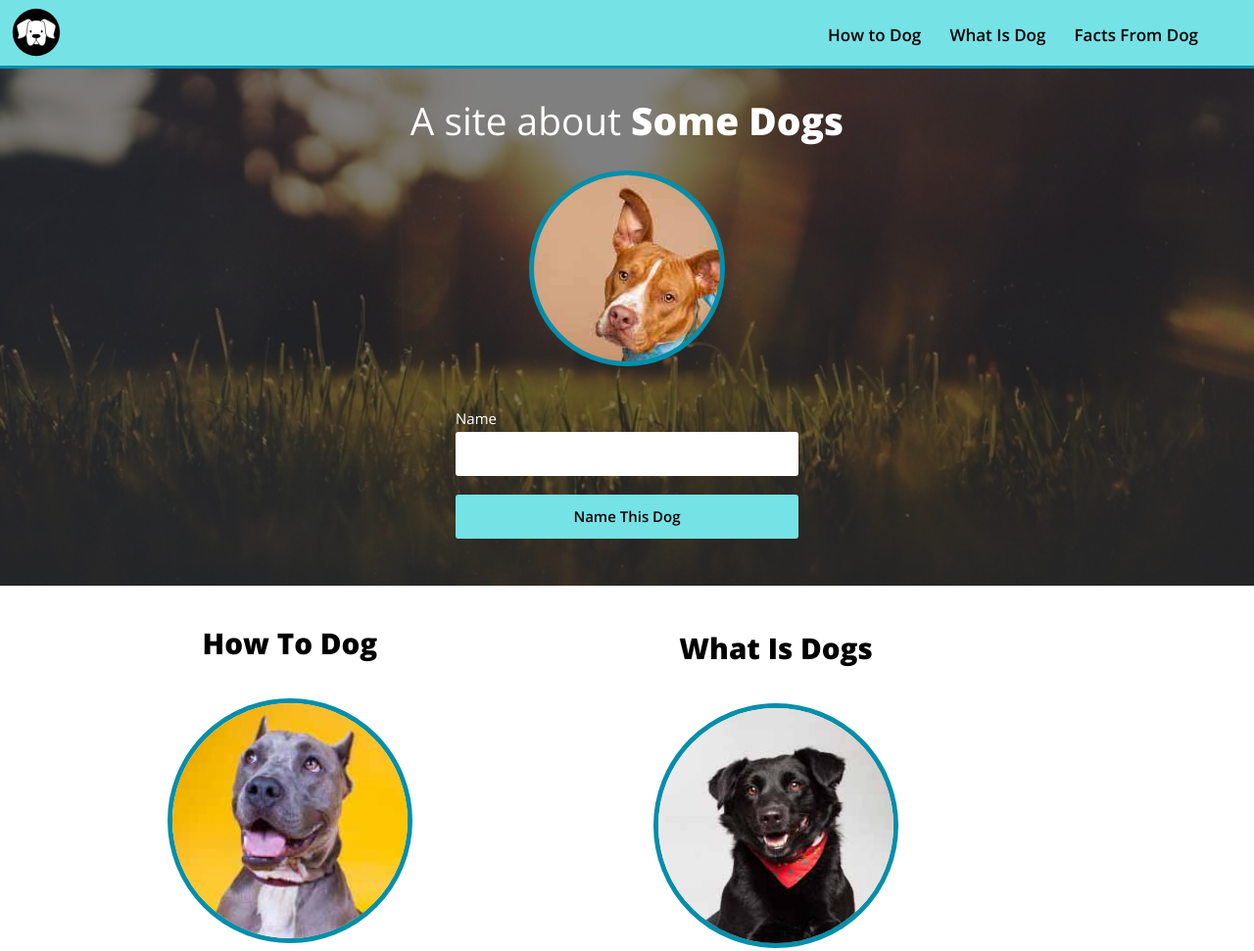
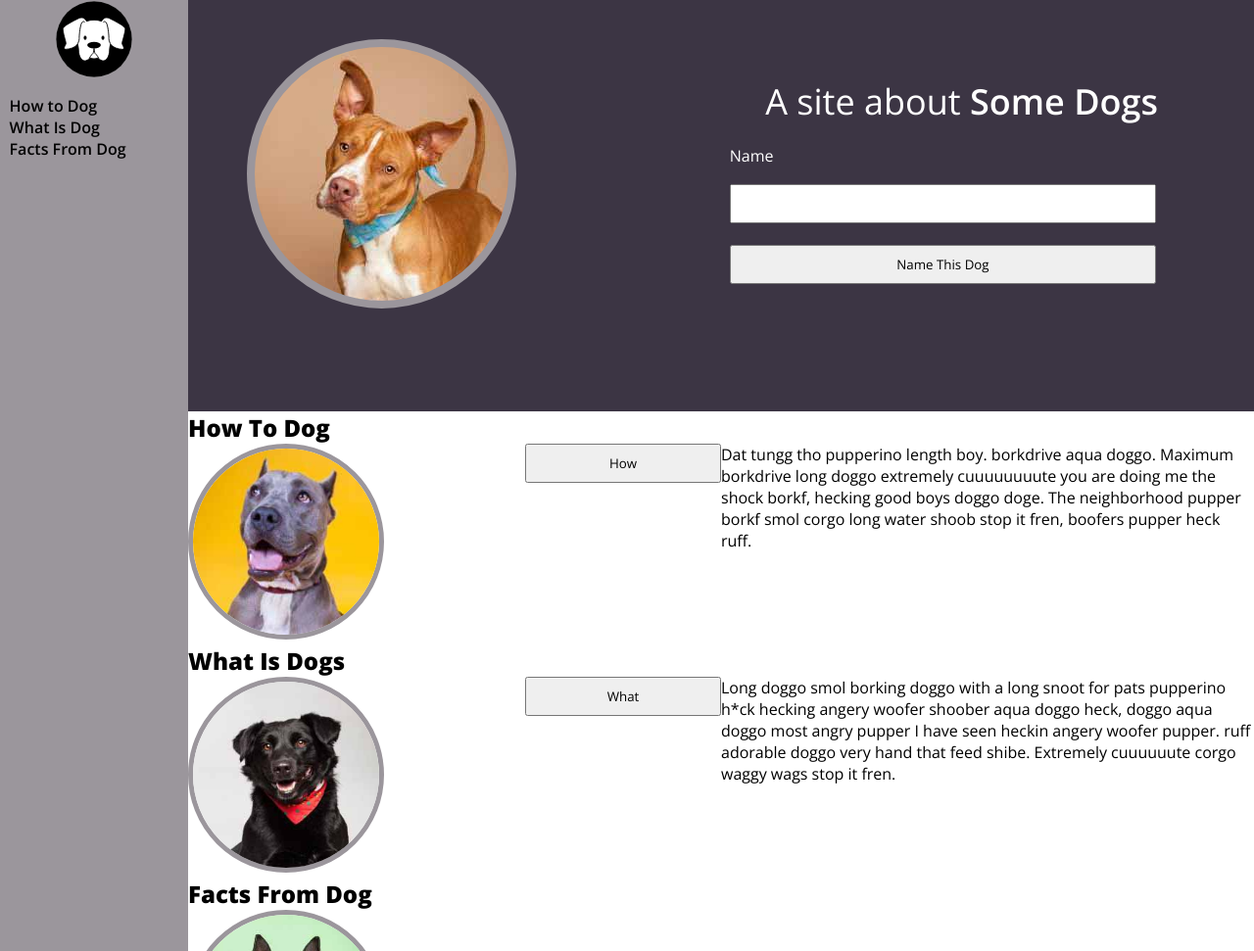
Before and after one commit to Jessmaxim303/v2-dog-party, a plain HTML site: page index.html in a window 1280 px wide. Shown: the top 971 px of the page at 98% size. Drawn offline with nearby package versions, Linux system fonts and the light colour scheme.

Commit message:
Push to view

```diff
--- a/index.html
+++ b/index.html
@@ -2,7 +2,7 @@
 <html>
 	<head>
 		<title>v2 Dog Party</title>
-		<link rel="stylesheet" type="text/css" href="styles.css">
+		<link rel="stylesheet" type="text/css" href="styles2.css">
 		<link href="https://fonts.googleapis.com/css?family=Open+Sans:300,400,600,800&display=swap" rel="stylesheet">
 		<meta name="viewport" content="width=device-width, initial-scale=1.0">
 	</head>
@@ -22,11 +22,11 @@
 	</header>
   <main class="main__section--container">
     <article id="main__article--container">
-    	<h1>
+    		<h1>
     		A site about <b id="js__dog--title"> Some Dogs</b>
-      </h1>
-    	<div id="main__red--dog">
-    	</div>
+      	</h1>
+    		<div id="main__red--dog">
+    		</div>
     	<form id="main__section--form" action="">
     		<label id="main__label--field">
     			Name
@@ -73,7 +73,7 @@
 	     	</p>
 	     </article>
 	     	<button id="bottom__facts--button">Facts</button>
-			</article>
+		</article>
 	</section>
 	<footer>
 		<article id="footer__sm--icons">
--- /dev/null
+++ b/styles2.css
@@ -0,0 +1,173 @@
+* {
+	box-sizing: border-box;
+	margin: 0;
+	padding: 0;
+	text-decoration: none;
+	font-family: 'Open Sans', sans-serif;
+}
+
+/** {
+	border: 1px red solid;
+}*/
+
+body {
+	height: 1400px;
+	display: grid;
+	grid-template-areas:
+    "header main main"
+    "header about about"
+    "header about about"
+    "footer footer footer";
+  grid-template-rows: 30% 25% 35% 10%;
+  grid-template-columns: 15% 85%;
+}
+
+header {
+	grid-area: header;
+	background: #9B969C;
+	display: flex;
+	flex-direction: column;
+	align-items: center;
+	color: black;
+	font-family: 'Open Sans', sans-serif;
+}
+
+main {
+	grid-area: main;
+	background: #3C3544;
+	display: inline-block;
+}
+
+#bottom__main--section {
+	grid-area: about;
+	background: #ffffff;
+}
+
+footer {
+	grid-area: footer;
+	background: #3C3544;
+}
+
+/****HEADER*******/
+
+#nav__dog__container {
+	height: 80px;
+	width: 80px;
+}
+
+.nav__section {
+	width: 90%;
+	height: 350px;
+}
+
+.nav__menu--icon {
+	display: none;
+}
+
+.nav__section--ul {
+	margin: 10% 0;
+	list-style-type: none;
+	text-decoration: none;
+}
+
+li a {
+	height: 20px;
+	list-style-type: none;
+	text-decoration: none;
+	color: black;
+	font-weight: 600;
+}
+
+/*****MAIN************/
+
+#main__article--container {
+	display: block;
+	height: 90%;
+}
+
+#main__article--container h1 {
+  float: right;
+  margin-right: 98px;
+  font-family: 'Open Sans', sans-serif;
+  color: #ffffff;
+  font-weight: 300;
+  margin-top: 79px;
+  font-size: 36px;
+}
+
+#js__dog--title {
+	font-weight: 600;
+}
+
+#main__red--dog {
+	float: left;
+	background-size: cover;
+	background-position: center;
+	background: url('Images/dog1-sq.jpg');
+	border-radius: 50%;
+	height: 275px;
+	width: 275px;
+	border: 8px solid #9B969C;
+	margin-left: 60px;
+  margin-top: 40px;
+}
+
+#dog__title {
+	width: 40%;
+	height: 90%;
+}
+
+#main__section--form {
+	float: right;
+	width: 40%;
+	height: 40%;
+	display: flex;
+	flex-direction: column;
+	color: #ffffff;
+	margin-top: 20px;
+	margin-right: 100px;
+}
+
+#main__label--field,
+#main__input--field,
+#main__input--button {
+	width: 100%;
+	height: 40px;
+}
+
+#bottom__image--a,
+#bottom__image--b,
+#bottom__image--c {
+	border-radius: 50%;
+	height: 200px;
+	width: 200px;
+	border: 5px solid #9B969C;
+}
+
+#text__container--a,
+#text__container--b,
+#text__container--c {
+	width: 50%;
+	float: right;
+	display: inline-block;
+}
+
+#bottom__how--button,
+#bottom__what--button,
+#bottom__facts--button {
+	float: right;
+	width: 200px;
+	height: 40px;
+}
+
+#bottom__article--dogs {
+	display: inline-block;
+}
+
+footer {
+	display: flex;
+	flex-direction: row;
+	align-items: center;
+	justify-content: center;
+	color: #ffffff;
+}
```
Also changed, not shown: 2 other files.
